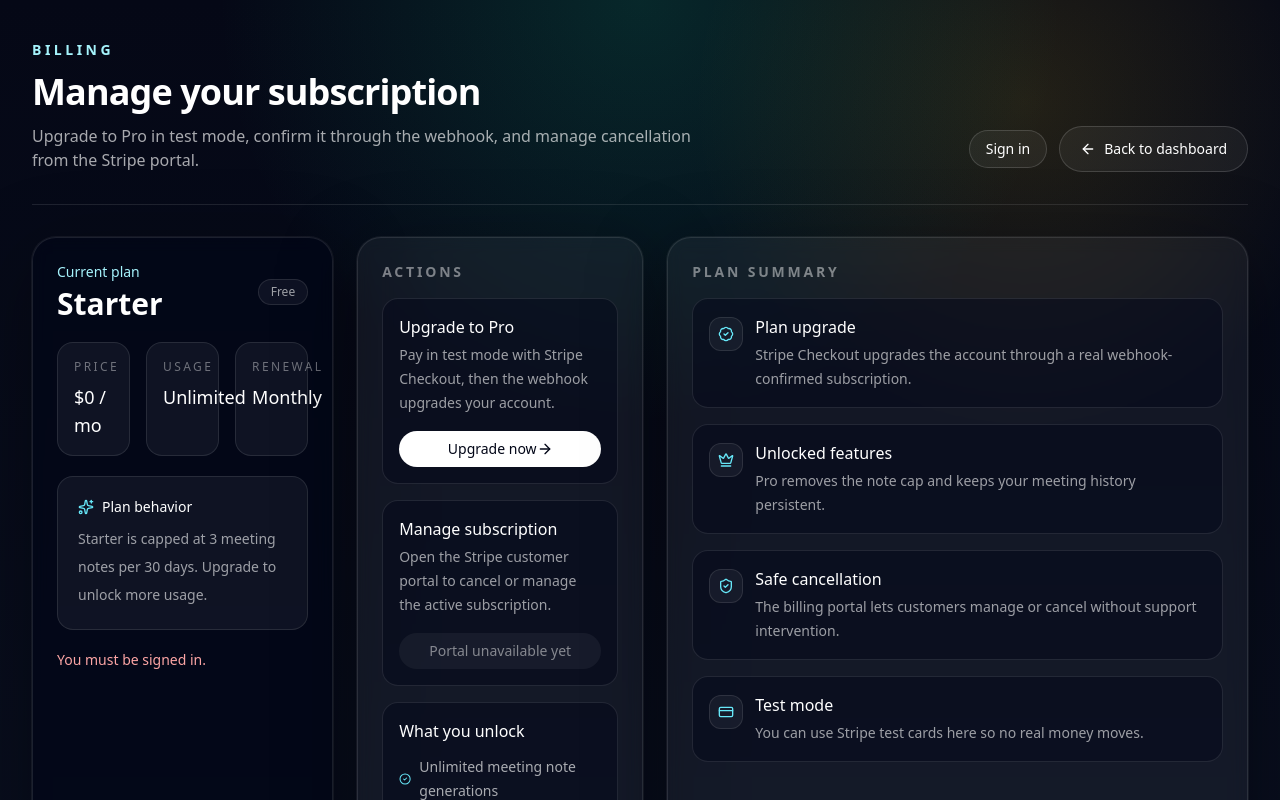
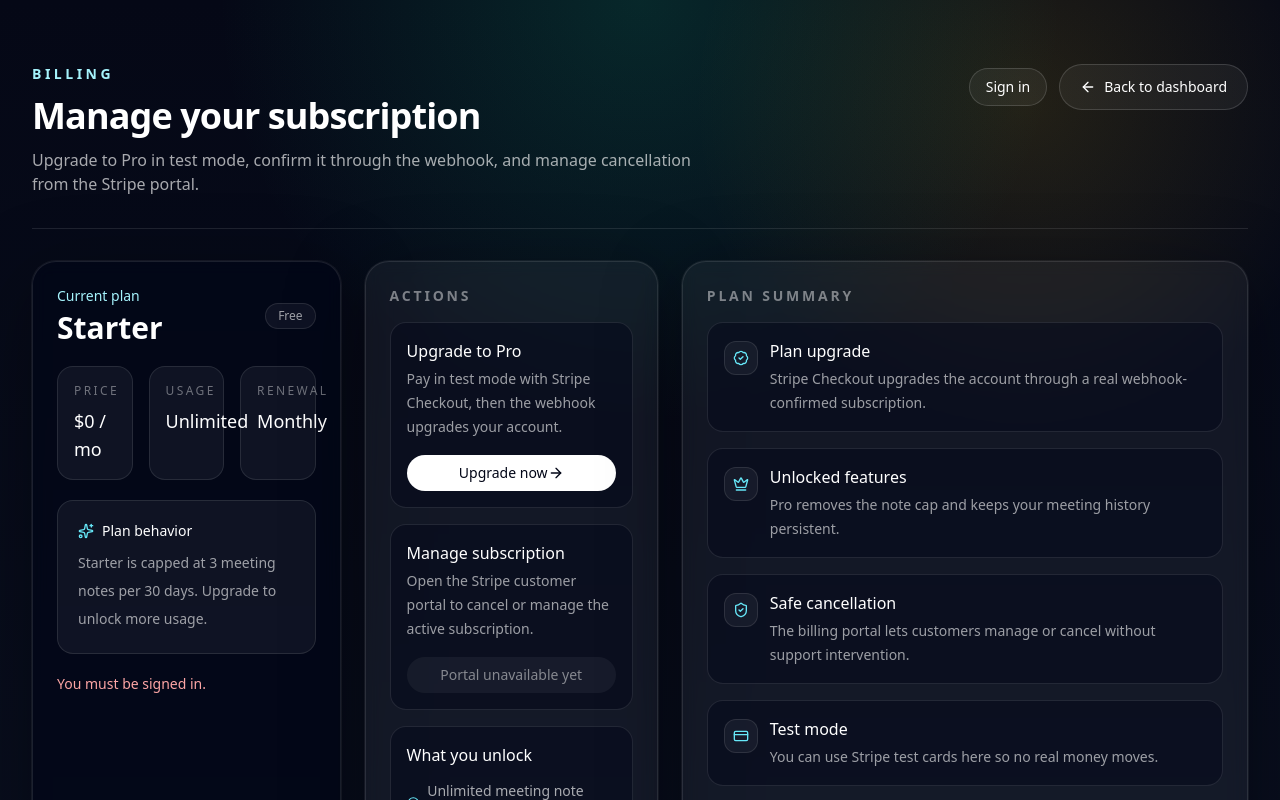
Before and after one commit to priya2001/AI-Meeting-Notes, a Next.js app: page /billing in a window 1280 px wide. Shown: the top 800 px of the page. Built offline with nearby package versions, Linux system fonts and the light colour scheme; no server answers.

Commit message:
Polish billing page layout

```diff
--- a/src/app/billing/page.tsx
+++ b/src/app/billing/page.tsx
@@ -8,9 +8,9 @@
   const hasClerk = Boolean(process.env.NEXT_PUBLIC_CLERK_PUBLISHABLE_KEY);
 
   return (
-    <main className="mx-auto min-h-screen w-full max-w-7xl px-6 py-10 text-white lg:px-8">
-      <div className="flex flex-col gap-6 border-b border-white/10 pb-8 lg:flex-row lg:items-end lg:justify-between">
-        <div>
+    <main className="mx-auto min-h-screen w-full max-w-7xl overflow-x-hidden px-6 pb-10 pt-16 text-white lg:px-8">
+      <div className="flex flex-col gap-6 border-b border-white/10 pb-8 lg:flex-row lg:items-start lg:justify-between">
+        <div className="max-w-3xl">
           <p className="text-sm font-semibold uppercase tracking-[0.25em] text-cyan-200">Billing</p>
           <h1 className="mt-3 text-4xl font-semibold tracking-tight">Manage your subscription</h1>
           <p className="mt-3 max-w-2xl text-white/65">
@@ -36,10 +36,10 @@
         </div>
       </div>
 
-      <section className="mt-8 grid gap-6 lg:grid-cols-[1fr_0.95fr]">
+      <section className="mt-8 grid gap-6 xl:grid-cols-[minmax(0,1.05fr)_minmax(320px,0.95fr)]">
         <BillingPanel />
 
-        <Card className="bg-white/5">
+        <Card className="min-w-0 bg-white/5">
           <CardContent className="space-y-4">
             <p className="text-sm font-semibold uppercase tracking-[0.2em] text-white/45">Plan summary</p>
             {[
--- a/src/components/billing-panel.tsx
+++ b/src/components/billing-panel.tsx
@@ -110,8 +110,8 @@
   const isPro = plan === "pro" || plan === "enterprise";
 
   return (
-    <div className="grid gap-6 lg:grid-cols-[1fr_0.95fr]">
-      <Card className="bg-slate-950/70">
+    <div className="grid gap-6 xl:grid-cols-[minmax(0,1fr)_minmax(0,0.95fr)]">
+      <Card className="min-w-0 bg-slate-950/70">
         <CardContent className="space-y-5">
           <div className="flex items-center justify-between">
             <div>
@@ -129,7 +129,7 @@
               { label: "Usage", value: loading ? "..." : status?.usageLimit ? `${status.usageCount} / ${status.usageLimit}` : "Unlimited" },
               { label: "Renewal", value: isPro ? "Monthly" : "Monthly" }
             ].map((item) => (
-              <div key={item.label} className="rounded-2xl border border-white/10 bg-white/5 p-4">
+              <div key={item.label} className="min-w-0 rounded-2xl border border-white/10 bg-white/5 p-4">
                 <p className="text-xs uppercase tracking-[0.2em] text-white/40">{item.label}</p>
                 <p className="mt-2 text-lg font-medium text-white">{item.value}</p>
               </div>
@@ -152,7 +152,7 @@
         </CardContent>
       </Card>
 
-      <Card className="bg-white/5">
+      <Card className="min-w-0 bg-white/5">
         <CardContent className="space-y-4">
           <p className="text-sm font-semibold uppercase tracking-[0.2em] text-white/45">Actions</p>
           <div className="rounded-2xl border border-white/10 bg-slate-950/45 p-4">
```
